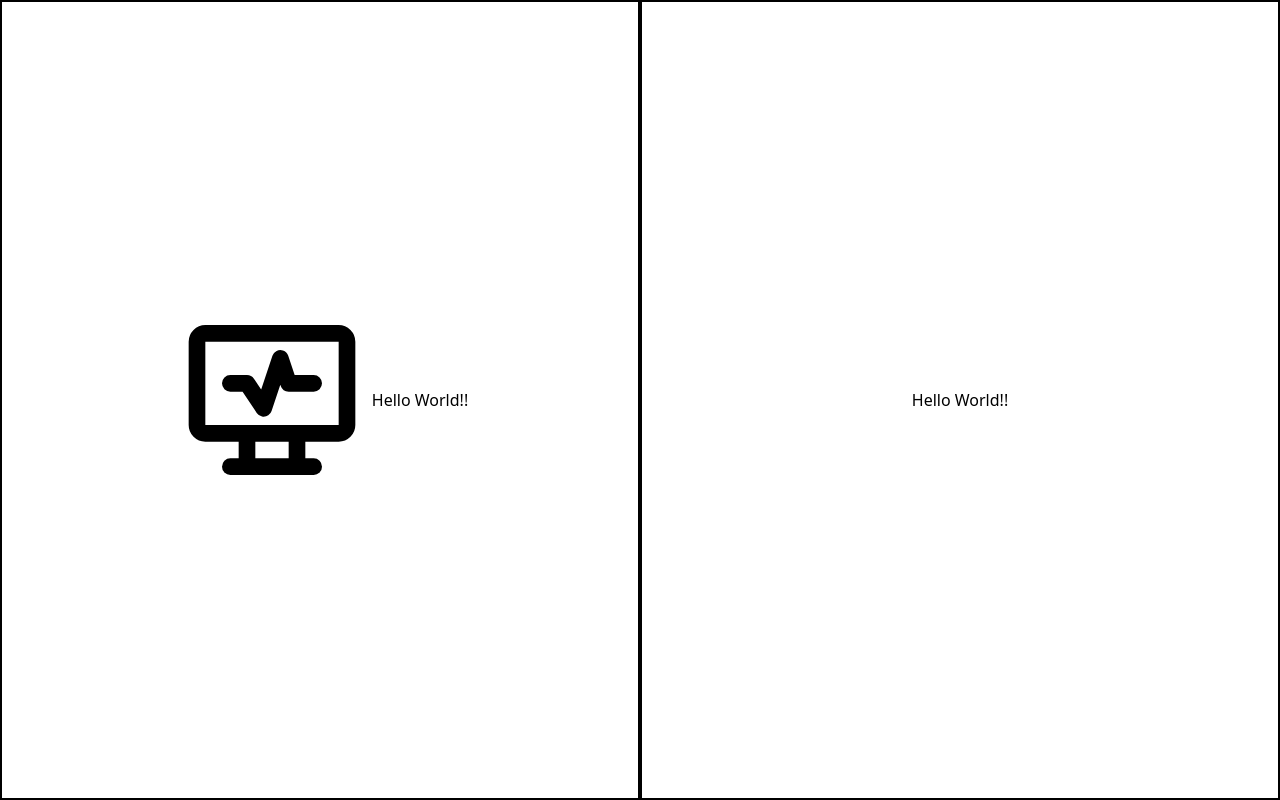
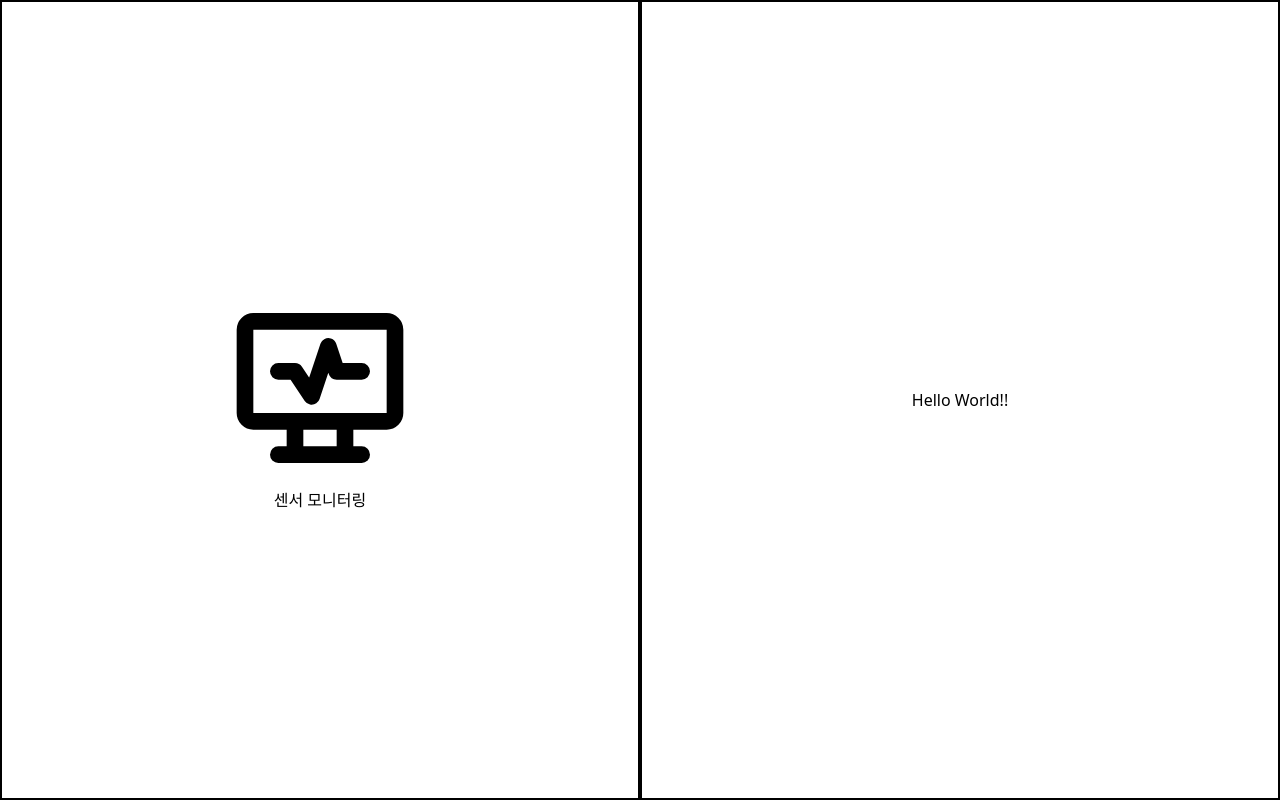
Before and after one commit to theoldtree/new_monitoring_system, a Next.js app: page / in a window 1280 px wide. Built offline with nearby package versions, Linux system fonts and the light colour scheme.

Commit message:
page structure add

```diff
--- /dev/null
+++ b/src/pages/client/index.tsx
@@ -0,0 +1,3 @@
+export default function Client() {
+  return <>client!!</>;
+}
--- a/src/pages/index.tsx
+++ b/src/pages/index.tsx
@@ -1,11 +1,14 @@
 import { TbHeartRateMonitor } from "react-icons/tb";
+import Link from "next/link";
 
 export default function Home() {
   return (
     <div className="flex flex-row ">
-      <div className="flex-1 border-solid border-2 border-black flex justify-center items-center h-screen">
+      <div className="flex-1 flex-col border-solid border-2 border-black flex justify-center items-center h-screen">
         <TbHeartRateMonitor size={200} />
-        Hello World!!
+        <Link href="/client" className="button">
+          센서 모니터링
+        </Link>
       </div>
       <div className="flex-1 border-solid border-2 border-black flex justify-center items-center h-screen">
         Hello World!!
--- /dev/null
+++ b/src/pages/manager/index.tsx
@@ -0,0 +1,3 @@
+export default function Manager() {
+  return <>manager!!</>;
+}
```
